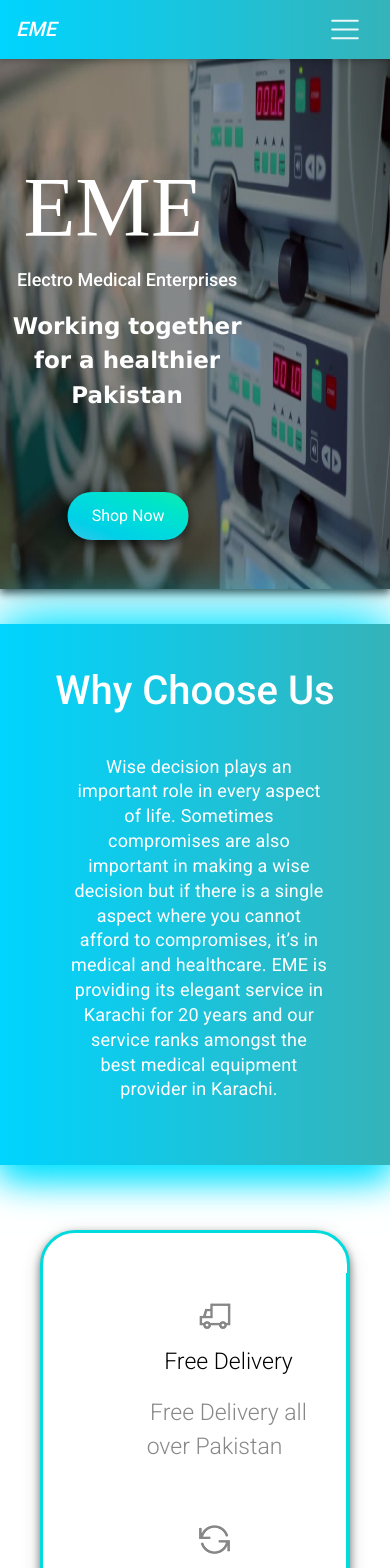
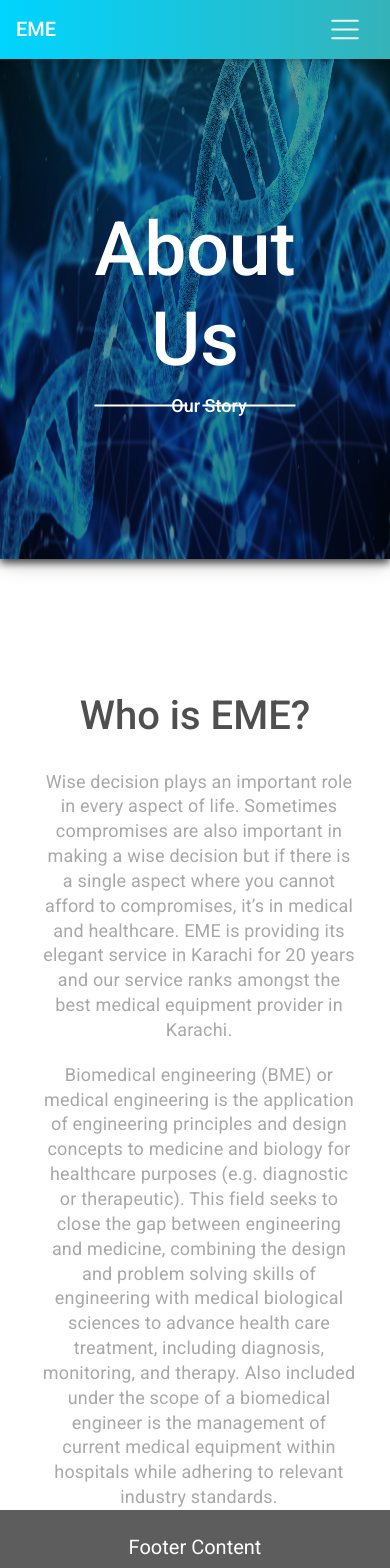
Before and after one commit to SyedMuhammedBilal/EME-REACT, a React (Create React App) app: page /about in a window 390 px wide. Shown: the top 1568 px of the page. Built offline with nearby package versions, Linux system fonts and the light colour scheme.

Commit message:
Add files via upload

```diff
--- a/src/App.js
+++ b/src/App.js
@@ -2,20 +2,21 @@ import React from 'react';
 import { BrowserRouter as Router,
 Switch, Link } from 'react-router-dom'
 import Route from 'react-router-dom/Route';
-import { TweenMax, Power3 } from 'gsap';
 
 import './App.css';
 import '@fortawesome/fontawesome-free/css/all.min.css';
 import 'bootstrap-css-only/css/bootstrap.min.css';
 import 'mdbreact/dist/css/mdb.css';
 import Home from './pages/home'
+import About from './pages/About'
 
 function App() {
   return (
-    <Router>
-      <div>
-        <Home />
-      </div>
+    <Router forceRefresh={true}>
+      <Switch>
+        <Route path='/' exact component={Home} />
+        <Route path='/about' exact component={About} />
+      </Switch>
     </Router>
   );
 }
--- /dev/null
+++ b/src/components/AboutHeader.component.js
@@ -0,0 +1,55 @@
+import React, { Component } from 'react';
+import PropTypes from 'prop-types';
+import Cover from '../img/About.jpg';
+import Styles from './AboutHeader.module.css';
+
+class AboutHeader extends Component {
+
+    constructor(props) {
+        super(props)
+
+        this.state = {
+             MainName: 'About Us',
+             Slogan: 'Our Story'
+        }
+    }
+
+    static propTypes = {
+        MainName: PropTypes.oneOfType([
+          PropTypes.string,
+          PropTypes.array
+        ])
+      }
+
+    clickHandler() {
+        console.log('Increment Clicked')
+    }
+
+    render() {
+        return (
+            <div className={Styles.wrap}>
+                <div className={Styles.container}>
+                    <img src={Cover} alt="cover"
+                    style={{
+                        width: "100%",
+                        height: '500px',
+                        filter: 'brightness(60%)',
+                        boxShadow: '0 4px 8px 0 rgba(0, 0, 0, 0.7), 0 6px 20px 0 rgba(0, 0, 0, 0.15)'
+                    }} />
+                    <div className={Styles.centered}>
+                        <h1 style={{
+                            fontSize: '75px',
+                            fontWeight: '500',
+                            marginTop: '-80px',
+                        }}>
+                            {this.state.MainName}
+                        </h1>
+                        <p className={Styles.line}>{this.state.Slogan}</p>
+                    </div>
+                </div>
+            </div>
+        );
+    }
+}
+
+export default AboutHeader
--- /dev/null
+++ b/src/components/AboutHeader.module.css
@@ -0,0 +1,96 @@
+.container {
+    position: relative;
+    text-align: center;
+    color: white;
+    display: flex;
+  }
+
+.container img {
+  width: 100%;
+  height: auto;
+}
+
+.container .btn {
+  position: absolute;
+  top: 75%;
+  left: 28.5%;
+  transform: translate(-50%, -50%);
+  -ms-transform: translate(-50%, -50%);
+    ;
+  color: white;
+  font-size: 16px;
+  padding: 12px 24px;
+  border: none;
+  cursor: pointer;
+  border-radius: 30px;
+  box-shadow: 0 4px 8px 0 rgba(0, 0, 0, 0.5), 0 5px 10px 0 rgba(0, 0, 0, 0.16);
+}
+
+  /* Centered text */
+  .centered {
+    position: absolute;
+    font-weight: 500;
+    top: 60%;
+    left: 50%;
+    transform: translate(-50%, -50%);
+    flex-direction: row;
+    display: grid;
+  }
+
+  .line {
+      position: relative;
+      font-size: 25px;
+  }
+
+  .line:before {
+    content: '';
+    display: block;
+    width: 93px;
+    height: 2px;
+    background: white;
+    position: absolute;
+    left: 0;
+    top: 50%;
+    z-index: -2;
+  }
+
+  .line:after {
+    content: '';
+    display: block;
+    width: 93px;
+    height: 2px;
+    background: white;
+    position: absolute;
+    right: 0;
+    top: 50%;
+    z-index: -2;
+  }
+
+@media (max-width: 900px) {
+  span {
+    font-size: 23px !important;
+    text-align: center !important;
+    padding-left: 28px;
+  }
+}
+
+@media (max-width: 900px) {
+  p {
+    font-size: 18px !important;
+    text-align: center !important;
+    padding-left: 28px;
+  }
+}
+
+@media (max-width: 900px) {
+  .centered {
+    font-size: 20px;
+  }
+}
+
+@media (max-width: 486px) {
+  .btn {
+    margin-top: 60px;
+    margin-left: 17px;
+  }
+}
--- /dev/null
+++ b/src/components/AboutInfo.component.js
@@ -0,0 +1,47 @@
+import React, { Component } from 'react';
+import { Link } from 'react-router-dom';
+import Styles from './AboutInfo.module.css'
+
+
+class AboutInfo extends Component {
+
+    constructor(props) {
+        super(props)
+
+        this.state = {
+             head: 'Who is EME?',
+             head2: 'Learn more'
+        }
+    }
+
+    render() {
+
+        return(
+            <div className={Styles.container}>
+                <section className={Styles.sec}>
+                    <div>
+                        <div className={Styles.head}>
+                            <h1 className={Styles.heading} >{this.state.head}</h1>
+                            <p />
+                            <p />
+                        </div>
+                        <div className={Styles.large}>
+                            <p className={Styles.typography}>Wise decision plays an important role in every aspect of life.
+                            Sometimes compromises are also important in making a wise decision but if there is a single aspect where you cannot afford to compromises,
+                            it’s in medical and healthcare.
+                            EME is providing its elegant service in Karachi for 20 years and our service ranks amongst the best medical equipment provider in Karachi.</p>
+                            <p className={Styles.typography}>Biomedical engineering (BME) or medical engineering is the application of engineering principles and design concepts to medicine and biology for healthcare purposes (e.g. diagnostic or therapeutic).
+                            This field seeks to close the gap between engineering and medicine, combining the design and problem solving skills of engineering with medical biological sciences to advance health care treatment, including diagnosis, monitoring, and therapy.
+                            Also included under the scope of a biomedical engineer is the management of current medical equipment within hospitals while adhering to relevant industry standards.</p>
+                        </div>
+                    </div>
+                    <div>
+                        <Link className={Styles.learn_more} >{this.state.head2}</Link>
+                    </div>
+                </section>
+            </div>
+        )
+    }
+}
+
+export default AboutInfo
--- /dev/null
+++ b/src/components/AboutInfo.module.css
@@ -0,0 +1,88 @@
+.sec {
+    padding: 13px;
+    margin-bottom: 15%;
+}
+
+.container {
+    position: relative;
+    text-align: center;
+    color: white;
+    top: 120px;
+  }
+
+/*.head {
+    text-align: left;
+    margin-left: 4%;
+    padding-top: 50px;
+}*/
+
+.heading {
+    font-size: 40px;
+    text-align: center;
+    font-weight: 450;
+    color: #4f4f4f;
+}
+
+@media (max-width: 486px) {
+    .heading {
+        font-size: 40px;
+        text-align: center;
+        font-weight: 450;
+        color: #4f4f4f;
+    }
+  }
+
+.para {
+    text-align: left;
+    margin-left: 3%;
+    padding-top: 30px;
+}
+
+.typography {
+    font-size: 19px;
+    margin-bottom: 20px;
+    line-height: 1.38105;
+    font-weight: 400;
+    letter-spacing: .011em;
+    color: #a8a8a8;
+}
+
+@media (max-width: 486px) {
+    .typography {
+        font-size: 21px;
+        margin-bottom: 20px;
+        line-height: 1.38105;
+        margin-right: 20px;
+        color: #a8a8a8;
+        font-weight: 400;
+        letter-spacing: .011em;
+    }
+  }
+
+.large {
+    margin-left: auto;
+    margin-right: auto;
+    margin-top: 30px;
+    float: none;
+}
+
+.learn_more {
+    font-size: 19px;
+    margin-bottom: 0px;
+    line-height: 1.18105;
+    font-weight: 400;
+    letter-spacing: .011em;
+    color: #06c;
+}
+
+@media (max-width: 486px) {
+    .learn_more {
+        font-size: 21px;
+        margin-bottom: 20px;
+        line-height: 1.38105;
+        margin-right: 20px;
+        color: #06c;
+        font-weight: 400;
+        letter-spacing: .011em;
+    }
+  }
--- a/src/components/navbar.component.js
+++ b/src/components/navbar.component.js
@@ -5,7 +5,8 @@ import { MDBNavbar,
       MDBNavbarNav, MDBNavItem,
        MDBNavLink, MDBNavbarToggler,
         MDBCollapse, MDBDropdown, MDBDropdownToggle, MDBDropdownMenu, MDBDropdownItem, MDBIcon } from "mdbreact";
-import { BrowserRouter as Router } from 'react-router-dom';
+import { BrowserRouter as Router, Link } from 'react-router-dom';
+import PropTypes from 'prop-types';
 import Styles from './nav.module.css'
 
 
@@ -25,16 +26,15 @@ clickHandler() {
 
 render() {
   return (
-    <Router>
       <MDBNavbar className={Styles.Horizon} sticky={'top'} dark expand="md">
         <MDBNavbarBrand>
-          <strong className="white-text" onClick={this.clickHandler}><i>EME</i></strong>
+          <strong className="white-text" onClick={this.clickHandler}>EME</strong>
         </MDBNavbarBrand>
         <MDBNavbarToggler onClick={this.toggleCollapse} />
         <MDBCollapse id="navbarCollapse3" isOpen={this.state.isOpen} navbar>
           <MDBNavbarNav center>
             <MDBNavItem active>
-              <MDBNavLink to="#!" onClick={this.clickHandler}>Home</MDBNavLink>
+              <MDBNavLink to="/" onClick={this.clickHandler}>Home</MDBNavLink>
             </MDBNavItem>
             <MDBNavItem>
               <MDBNavLink to="#!" onClick={this.clickHandler}>Features</MDBNavLink>
@@ -43,7 +43,7 @@ render() {
               <MDBNavLink to="#!" onClick={this.clickHandler}>Pricing</MDBNavLink>
             </MDBNavItem>
             <MDBNavItem>
-              <MDBNavLink to="#!" onClick={this.clickHandler}>About</MDBNavLink>
+              <MDBNavLink to="/about" onClick={this.clickHandler}>About</MDBNavLink>
             </MDBNavItem>
             {/*<MDBNavItem>
               <MDBNavLink to="#!">Machines</MDBNavLink>
@@ -102,7 +102,6 @@ render() {
           </MDBNavbarNav>
         </MDBCollapse>
       </MDBNavbar>
-    </Router>
     );
   }
 }
--- /dev/null
+++ b/src/pages/About.js
@@ -0,0 +1,33 @@
+import React, { Component, Fragment } from 'react'
+import AOS from 'aos';
+import "aos/dist/aos.css"
+import NavbarPage from '../components/navbar.component'
+import AboutHeader from '../components/AboutHeader.component'
+import AboutInfo from '../components/AboutInfo.component'
+import Footer from '../components/Footer.component'
+
+class About extends Component {
+
+    componentDidMount(){
+        AOS.init({
+            duration : 3000
+        })
+    }
+
+    render() {
+        return (
+            <Fragment>
+                <NavbarPage />
+                <AboutHeader />
+                <div data-aos='fade-left'>
+                    <AboutInfo />
+                </div>
+                <div data-aos='fade-up'>
+                    <Footer />
+                </div>
+            </Fragment>
+        )
+    }
+}
+
+export default About
```
Also changed, not shown: src/img/About.jpg (added).
